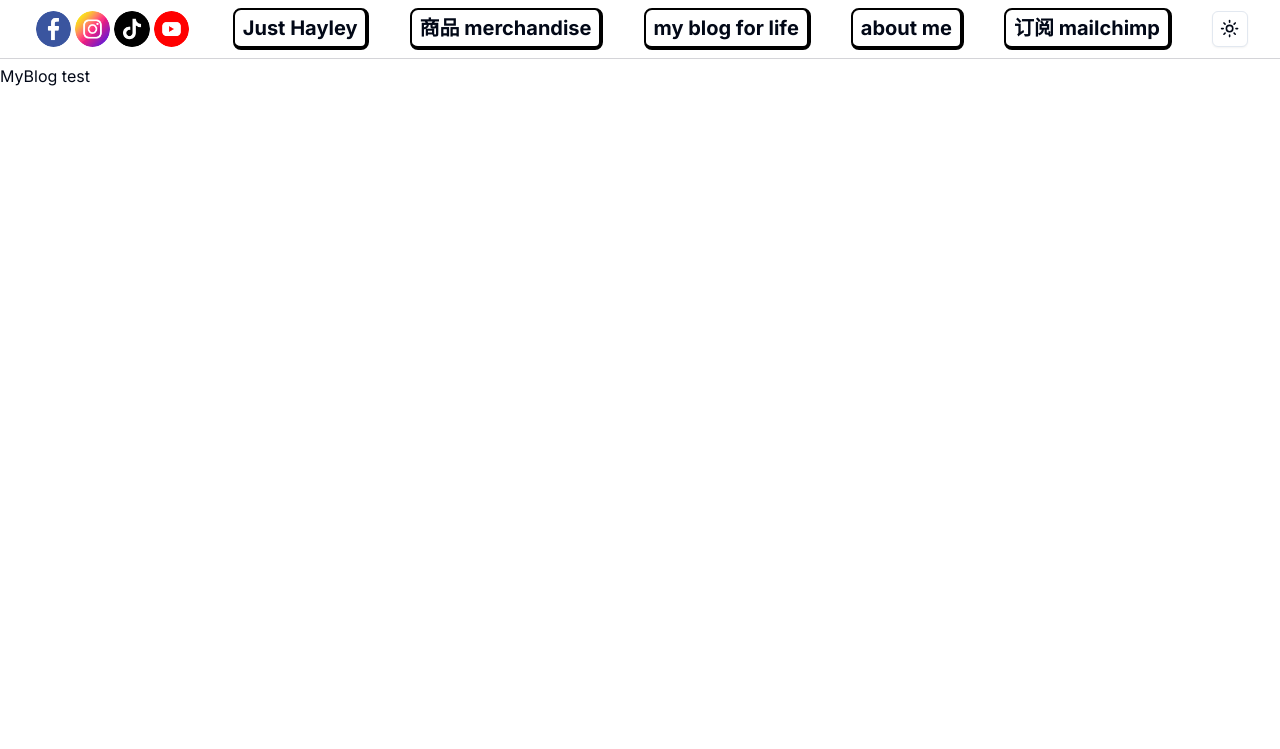
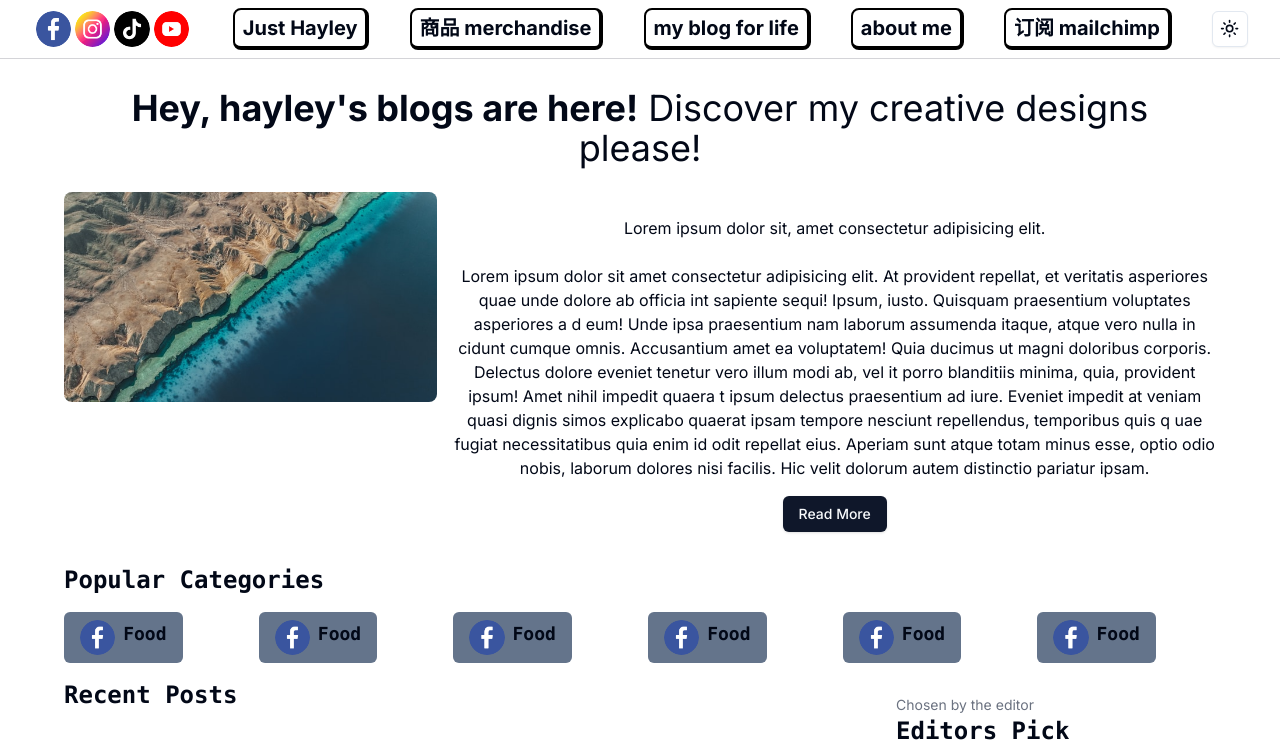
Before and after one commit to tingzcb/nextjs-blog-just-hayley, a Next.js app: page /myBlog in a window 1280 px wide. Shown: the top 749 px of the page. Built offline with nearby package versions, Linux system fonts and the light colour scheme.

Commit message:
create pagination to change the blog page

```diff
--- a/src/app/myBlog/page.tsx
+++ b/src/app/myBlog/page.tsx
@@ -1,9 +1,33 @@
+import CardList from "@/components/CardList";
+import CategoryList from "@/components/CategoryList";
+import Featured from "@/components/Featured";
+import MenuForPopular from "@/components/Menu";
+import PopularMenu from "@/components/PopularMenu";
+import SideCategories from "@/components/SideCategories";
 import React from "react";
 
 type Props = {};
 
 const MyBlog = (props: Props) => {
-  return <div>MyBlog test</div>;
+  return (
+    <div className="container mx-auto  ">
+      <Featured></Featured>
+      <CategoryList></CategoryList>
+
+      <div className=" flex">
+        <div className="flex-initial ">
+          {" "}
+          <CardList></CardList>
+        </div>
+
+        <div className="flex-initial w-96">
+          <MenuForPopular></MenuForPopular>
+          <SideCategories></SideCategories>
+          <PopularMenu></PopularMenu>
+        </div>
+      </div>
+    </div>
+  );
 };
 
 export default MyBlog;
--- a/src/components/CardList.tsx
+++ b/src/components/CardList.tsx
@@ -1,6 +1,7 @@
 import React from "react";
 
 import Cards from "./Card";
+import Pagination from "./Pagination";
 
 type Props = {};
 
@@ -14,6 +15,7 @@ const CardList = (props: Props) => {
         <Cards></Cards>
         <Cards></Cards>
       </div>
+      <Pagination></Pagination>
     </div>
   );
 };
--- a/src/components/Featured.tsx
+++ b/src/components/Featured.tsx
@@ -1,26 +1,27 @@
 import Image from "next/image";
 import React from "react";
 import { Button } from "./ui/button";
+import Pagination from "./Pagination";
 
 type Props = {};
 
 const Featured = (props: Props) => {
   return (
-    <div className="container max-w-5xl my-0 mx-auto  text-center">
+    <div className="container  my-0 mx-auto  text-center">
       <h1 className="title p-6 text-4xl">
         <b>Hey, hayley's blogs are here!</b> Discover my creative designs
         please!
       </h1>
-      <div className="post grid grid-cols-2 ">
-        <div className="imgContainer columns-3xs">
+      <div className="post grid grid-cols-3 gap-4">
+        <div className="imgContainer ">
           <img
-            src="/tiktok.png"
-            alt="faeature image"
-            className="rounded-lg w-80 h-80"
+            src="/Island.jpg"
+            alt="feature image"
+            className="rounded-lg w-120 h-120"
           ></img>
         </div>
 
-        <div className="txtContainer ">
+        <div className="txtContainer col-span-2  ">
           <h1 className="postTitle p-6  ">
             {" "}
             Lorem ipsum dolor sit, amet consectetur adipisicing elit.
@@ -42,10 +43,11 @@ const Featured = (props: Props) => {
             odio nobis, laborum dolores nisi facilis. Hic velit dolorum autem
             distinctio pariatur ipsam.
           </p>
-          <Button>Read More</Button>
+          <div className="p-4">
+            <Button>Read More</Button>
+          </div>
         </div>
       </div>
-      Featured, the last line of teature component-------------
     </div>
   );
 };
--- /dev/null
+++ b/src/components/Pagination.tsx
@@ -0,0 +1,16 @@
+import React from "react";
+import { Button } from "./ui/button";
+
+type Props = {};
+
+const Pagination = (props: Props) => {
+  return (
+    <div className="container relative flex justify-between">
+      <Button className="w-28  bg-red-600">Previous</Button>
+
+      <Button className="w-28 bg-red-600">Next</Button>
+    </div>
+  );
+};
+
+export default Pagination;
```
Also changed, not shown: src/components/Footer.tsx (added).
